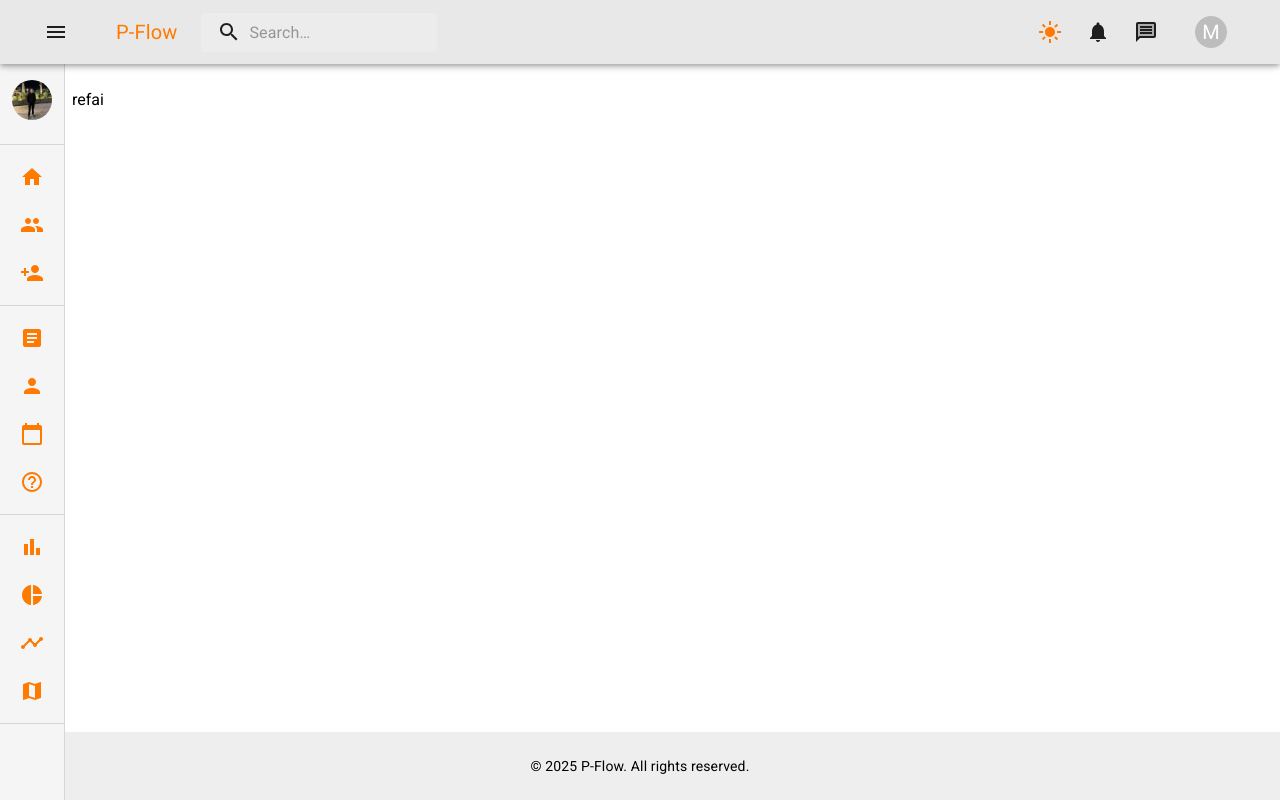
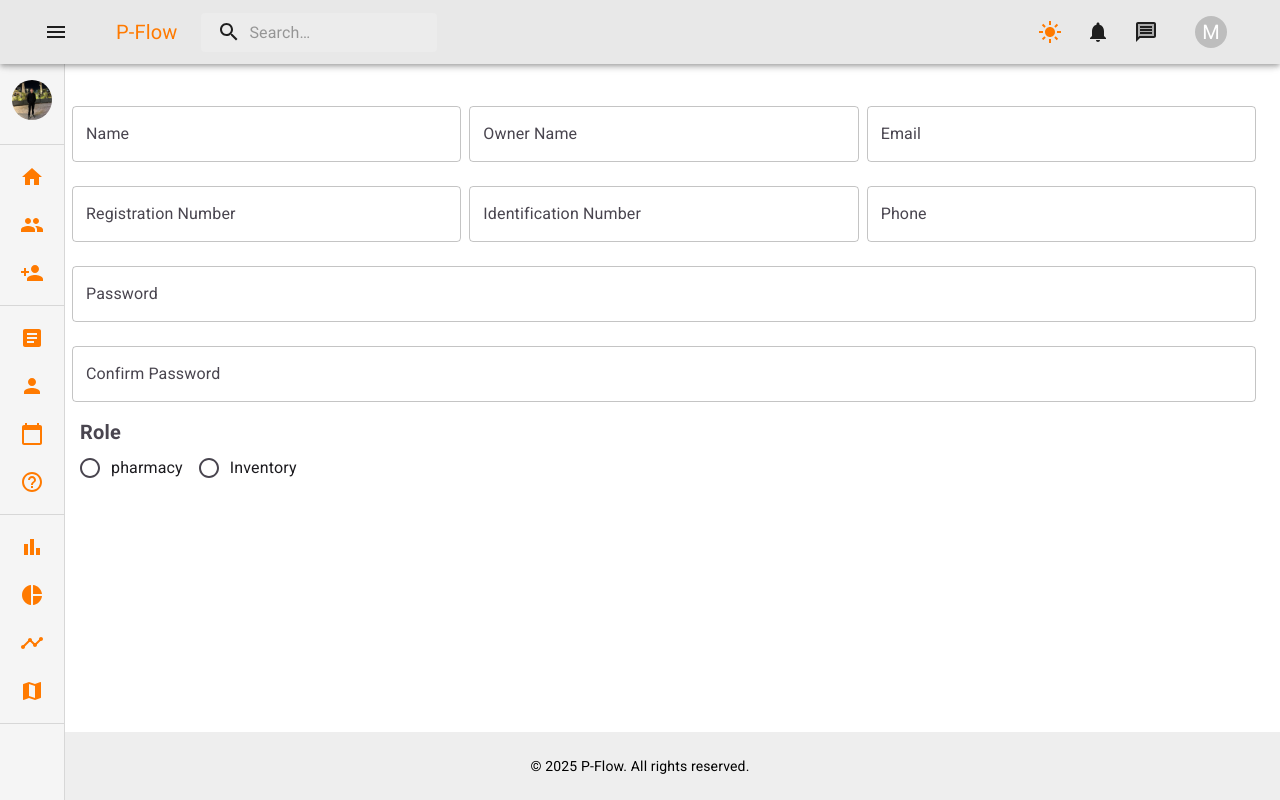
Before and after one commit to elref7i/p-flow, a React (Vite) app: page /admin/adduser in a window 1280 px wide. Built offline with nearby package versions, Linux system fonts and the light colour scheme; sample sign-in values are in the browser's storage.

Commit message:
Refactor layout padding and footer styles; add Role component to Signup form

```diff
--- a/src/Layout/Layout.jsx
+++ b/src/Layout/Layout.jsx
@@ -31,8 +31,9 @@ export default function Layout() {
       <Box
         component={'main'}
         sx={{
-          pl: '48px',
+          pl: authPages.includes(pathname) ? '0px' : '48px',
           pt: onlyAuth.includes(pathname) ? '0px' : '90px',
+          paddingBottom: '68.5px',
           minHeight: 'calc(100vh - 68.01px)',
           backgroundColor: 'background.default',
         }}
--- /dev/null
+++ b/src/components/Role/Role.jsx
@@ -0,0 +1,52 @@
+/* eslint-disable react/prop-types */
+import {
+  FormControl,
+  FormControlLabel,
+  FormLabel,
+  Radio,
+  RadioGroup,
+  Typography,
+  useTheme,
+} from '@mui/material';
+
+export default function Role({ errors, touched, setFieldValue, values }) {
+  const theme = useTheme();
+
+  return (
+    <FormControl sx={{ my: 1, ml: 1 }}>
+      <FormLabel
+        sx={{ fontSize: '20px', fontWeight: 'bold' }}
+        id="demo-row-radio-buttons-group-label"
+      >
+        Role
+      </FormLabel>
+      <RadioGroup
+        row
+        aria-labelledby="demo-row-radio-buttons-group-label"
+        name="row-radio-buttons-group"
+      >
+        <FormControlLabel
+          value="pharmacy"
+          control={<Radio />}
+          label="pharmacy"
+          checked={values.role === 'pharmacy'}
+          onChange={() => setFieldValue('role', 'pharmacy')}
+          sx={{ color: theme.palette.text.primary }}
+        />
+        <FormControlLabel
+          value="inventory"
+          control={<Radio />}
+          label="Inventory"
+          checked={values.role === 'inventory'}
+          onChange={() => setFieldValue('role', 'inventory')}
+          sx={{ color: theme.palette.text.primary }}
+        />
+      </RadioGroup>
+      {errors.role && touched.role && (
+        <Typography variant="p" marginLeft={2} color={'error'}>
+          {errors.role}
+        </Typography>
+      )}
+    </FormControl>
+  );
+}
--- a/src/pages/Admin/AddUser/AddUser.jsx
+++ b/src/pages/Admin/AddUser/AddUser.jsx
@@ -1,106 +1,147 @@
 import { Stack, TextField } from '@mui/material';
+import { useFormik } from 'formik';
+import Role from '../../../components/Role/Role';
 
 export default function AddUser() {
+  const {
+    handleSubmit,
+    handleBlur,
+    handleChange,
+    values,
+    setFieldValue,
+    errors,
+    touched,
+  } = useFormik({
+    initialValues: {
+      email: '',
+      name: '',
+      ownerName: '',
+      phone: '',
+      role: '',
+      city: '',
+
+      governorate: '',
+      registrationNumber: '',
+      identificationNumber: '',
+      password: '',
+      rePassword: '',
+    },
+    // validationSchema: signupSchema,
+    onSubmit: (values) => {
+      console.log(values);
+    },
+  });
   return (
-    // <Stack>
-    //   <TextField
-    //     fullWidth
-    //     label="Name"
-    //     margin="normal"
-    //     type="text"
-    //     name="name"
-    //     value={values.name}
-    //     onChange={handleChange}
-    //     onBlur={handleBlur}
-    //     error={errors.name && touched.name}
-    //     helperText={touched.name && errors.name}
-    //   />
-    //   <TextField
-    //     fullWidth
-    //     label="Owner Name"
-    //     name="ownerName"
-    //     margin="normal"
-    //     type="text"
-    //     value={values.ownerName}
-    //     onChange={handleChange}
-    //     onBlur={handleBlur}
-    //     error={errors.ownerName && touched.ownerName}
-    //     helperText={touched.ownerName && errors.ownerName}
-    //   />
-    //   <TextField
-    //     fullWidth
-    //     label="Registration Number"
-    //     name="registrationNumber"
-    //     margin="normal"
-    //     type="number"
-    //     value={values.registrationNumber}
-    //     onChange={handleChange}
-    //     onBlur={handleBlur}
-    //     error={errors.registrationNumber && touched.registrationNumber}
-    //     helperText={touched.registrationNumber && errors.registrationNumber}
-    //   />
-    //   <TextField
-    //     fullWidth
-    //     label="Identification Number"
-    //     name="identificationNumber"
-    //     margin="normal"
-    //     type="number"
-    //     value={values.identificationNumber}
-    //     onChange={handleChange}
-    //     onBlur={handleBlur}
-    //     error={errors.identificationNumber && touched.identificationNumber}
-    //     helperText={touched.identificationNumber && errors.identificationNumber}
-    //   />
+    <Stack component={'form'} maxWidth={'lg'} marginInline={'auto'} gap={0}>
+      <Stack direction={'row'} gap={1}>
+        <TextField
+          fullWidth
+          label="Name"
+          margin="normal"
+          type="text"
+          name="name"
+          value={values.name}
+          onChange={handleChange}
+          onBlur={handleBlur}
+          error={errors.name && touched.name}
+          helperText={touched.name && errors.name}
+        />
+        <TextField
+          fullWidth
+          label="Owner Name"
+          name="ownerName"
+          margin="normal"
+          type="text"
+          value={values.ownerName}
+          onChange={handleChange}
+          onBlur={handleBlur}
+          error={errors.ownerName && touched.ownerName}
+          helperText={touched.ownerName && errors.ownerName}
+        />
+        <TextField
+          fullWidth
+          label="Email"
+          name="email"
+          margin="normal"
+          type="email"
+          value={values.email}
+          onChange={handleChange}
+          onBlur={handleBlur}
+          error={errors.email && touched.email}
+          helperText={touched.email && errors.email}
+        />
+      </Stack>
+      <Stack direction={'row'} gap={1}>
+        <TextField
+          fullWidth
+          label="Registration Number"
+          name="registrationNumber"
+          margin="normal"
+          type="number"
+          value={values.registrationNumber}
+          onChange={handleChange}
+          onBlur={handleBlur}
+          error={errors.registrationNumber && touched.registrationNumber}
+          helperText={touched.registrationNumber && errors.registrationNumber}
+        />
+        <TextField
+          fullWidth
+          label="Identification Number"
+          name="identificationNumber"
+          margin="normal"
+          type="number"
+          value={values.identificationNumber}
+          onChange={handleChange}
+          onBlur={handleBlur}
+          error={errors.identificationNumber && touched.identificationNumber}
+          helperText={
+            touched.identificationNumber && errors.identificationNumber
+          }
+        />
 
-    //   <TextField
-    //     fullWidth
-    //     label="Email"
-    //     name="email"
-    //     margin="normal"
-    //     type="email"
-    //     value={values.email}
-    //     onChange={handleChange}
-    //     onBlur={handleBlur}
-    //     error={errors.email && touched.email}
-    //     helperText={touched.email && errors.email}
-    //   />
-    //   <TextField
-    //     fullWidth
-    //     label="Phone"
-    //     name="phone"
-    //     margin="normal"
-    //     type="tel"
-    //     value={values.phone}
-    //     onChange={handleChange}
-    //     onBlur={handleBlur}
-    //     error={errors.phone && touched.phone}
-    //     helperText={touched.phone && errors.phone}
-    //   />
-    //   <TextField
-    //     fullWidth
-    //     label="Password"
-    //     name="password"
-    //     margin="normal"
-    //     type="password"
-    //     value={values.password}
-    //     onChange={handleChange}
-    //     onBlur={handleBlur}
-    //     error={errors.password && touched.password}
-    //     helperText={touched.password && errors.password}
-    //   />
-    //   <TextField
-    //     fullWidth
-    //     label="Confirm Password"
-    //     name="rePassword"
-    //     margin="normal"
-    //     type="password"
-    //     value={values.rePassword}
-    //     onChange={handleChange}
-    //     onBlur={handleBlur}
-    //     error={errors.rePassword && touched.rePassword}
-    //     helperText={touched.rePassword && errors.rePassword}
-    //   />
-    // </Stack>
-    <div>refai</div>
+        <TextField
+          fullWidth
+          label="Phone"
+          name="phone"
+          margin="normal"
+          type="tel"
+          value={values.phone}
+          onChange={handleChange}
+          onBlur={handleBlur}
+          error={errors.phone && touched.phone}
+          helperText={touched.phone && errors.phone}
+        />
+      </Stack>
+      <TextField
+        fullWidth
+        label="Password"
+        name="password"
+        margin="normal"
+        type="password"
+        value={values.password}
+        onChange={handleChange}
+        onBlur={handleBlur}
+        error={errors.password && touched.password}
+        helperText={touched.password && errors.password}
+      />
+      <TextField
+        fullWidth
+        label="Confirm Password"
+        name="rePassword"
+        margin="normal"
+        type="password"
+        value={values.rePassword}
+        onChange={handleChange}
+        onBlur={handleBlur}
+        error={errors.rePassword && touched.rePassword}
+        helperText={touched.rePassword && errors.rePassword}
+      />
+      <Role
+        errors={errors}
+        touched={touched}
+        setFieldValue={setFieldValue}
+        values={values}
+      />
+    </Stack>
   );
 }
--- a/src/pages/auth/Signup/Signup.jsx
+++ b/src/pages/auth/Signup/Signup.jsx
@@ -1,18 +1,5 @@
 import { useState } from 'react';
-import {
-  Box,
-  TextField,
-  Grid2,
-  Typography,
-  useTheme,
-  RadioGroup,
-  Radio,
-  FormControlLabel,
-  FormControl,
-  FormLabel,
-  Container,
-  Button,
-} from '@mui/material';
+import { Box, TextField, Grid2, Container, Button } from '@mui/material';
 import axios from 'axios';
 import { useFormik } from 'formik';
 import toast from 'react-hot-toast';
@@ -21,9 +8,9 @@ import FixedHead from '../../../components/Common/FixedHead';
 import CustomizedSteppers from '../../../components/Common/Stepper';
 import { signupSchema } from '../../../schemas/AuthSchema';
 import Location from '../../../components/Loaction/Location';
+import Role from '../../../components/Role/Role';
 
 const SignupForm = () => {
-  const theme = useTheme();
   const [activeStep, setActiveStep] = useState(0);
 
   const steps = [
@@ -234,41 +221,12 @@ const SignupForm = () => {
               helperText={touched.governorate && errors.governorate}
             />
 
-            <FormControl sx={{ my: 1, ml: 1 }}>
-              <FormLabel
-                sx={{ fontSize: '20px', fontWeight: 'bold' }}
-                id="demo-row-radio-buttons-group-label"
-              >
-                Role
-              </FormLabel>
-              <RadioGroup
-                row
-                aria-labelledby="demo-row-radio-buttons-group-label"
-                name="row-radio-buttons-group"
-              >
-                <FormControlLabel
-                  value="pharmacy"
-                  control={<Radio />}
-                  label="pharmacy"
-                  checked={values.role === 'pharmacy'}
-                  onChange={() => setFieldValue('role', 'pharmacy')}
-                  sx={{ color: theme.palette.text.primary }}
-                />
-                <FormControlLabel
-                  value="inventory"
-                  control={<Radio />}
-                  label="Inventory"
-                  checked={values.role === 'inventory'}
-                  onChange={() => setFieldValue('role', 'inventory')}
-                  sx={{ color: theme.palette.text.primary }}
-                />
-              </RadioGroup>
-              {errors.role && touched.role && (
-                <Typography variant="p" marginLeft={2} color={'error'}>
-                  {errors.role}
-                </Typography>
-              )}
-            </FormControl>
+            <Role
+              errors={errors}
+              touched={touched}
+              setFieldValue={setFieldValue}
+              values={values}
+            />
             <Location setFieldValue={setFieldValue} errors={errors} />
           </>
         );
```
Also changed, not shown: src/components/Footer/Footer.jsx (+8 -8 lines).
